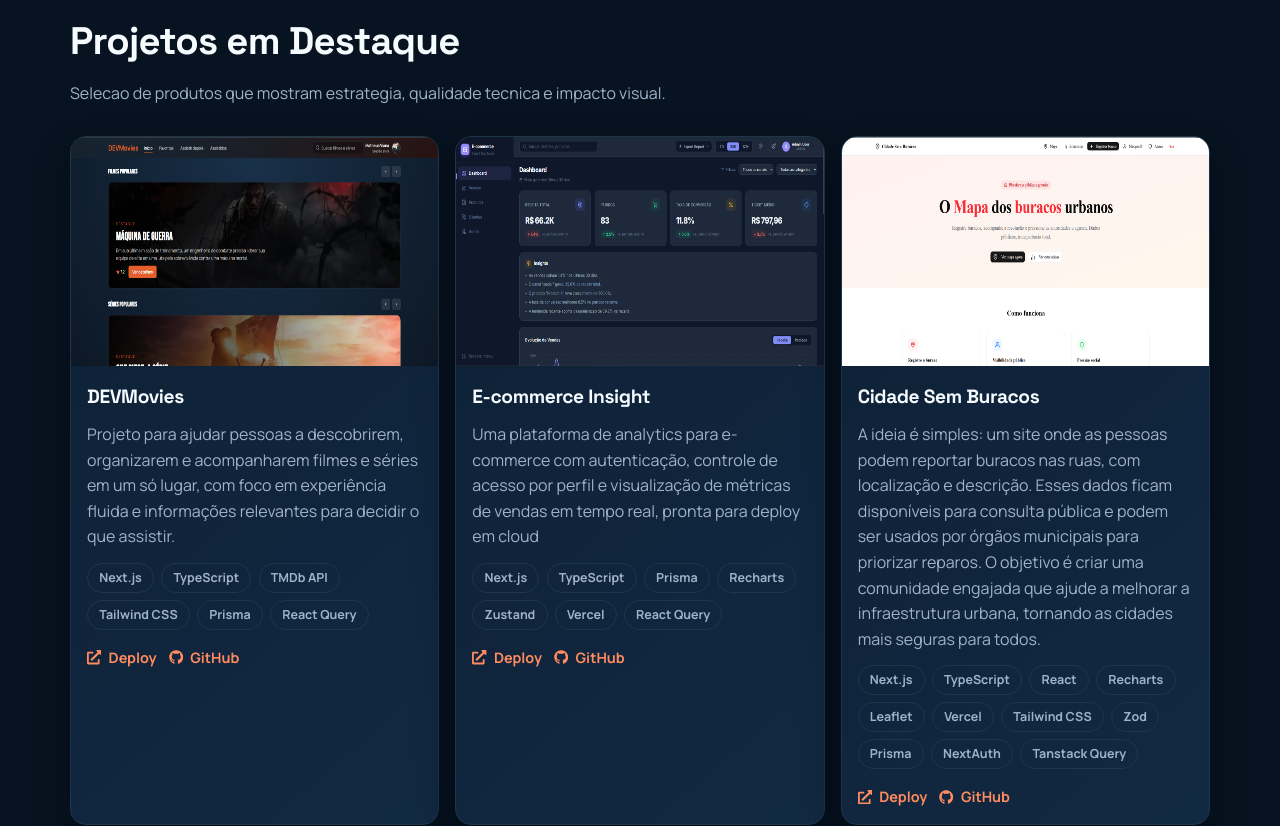
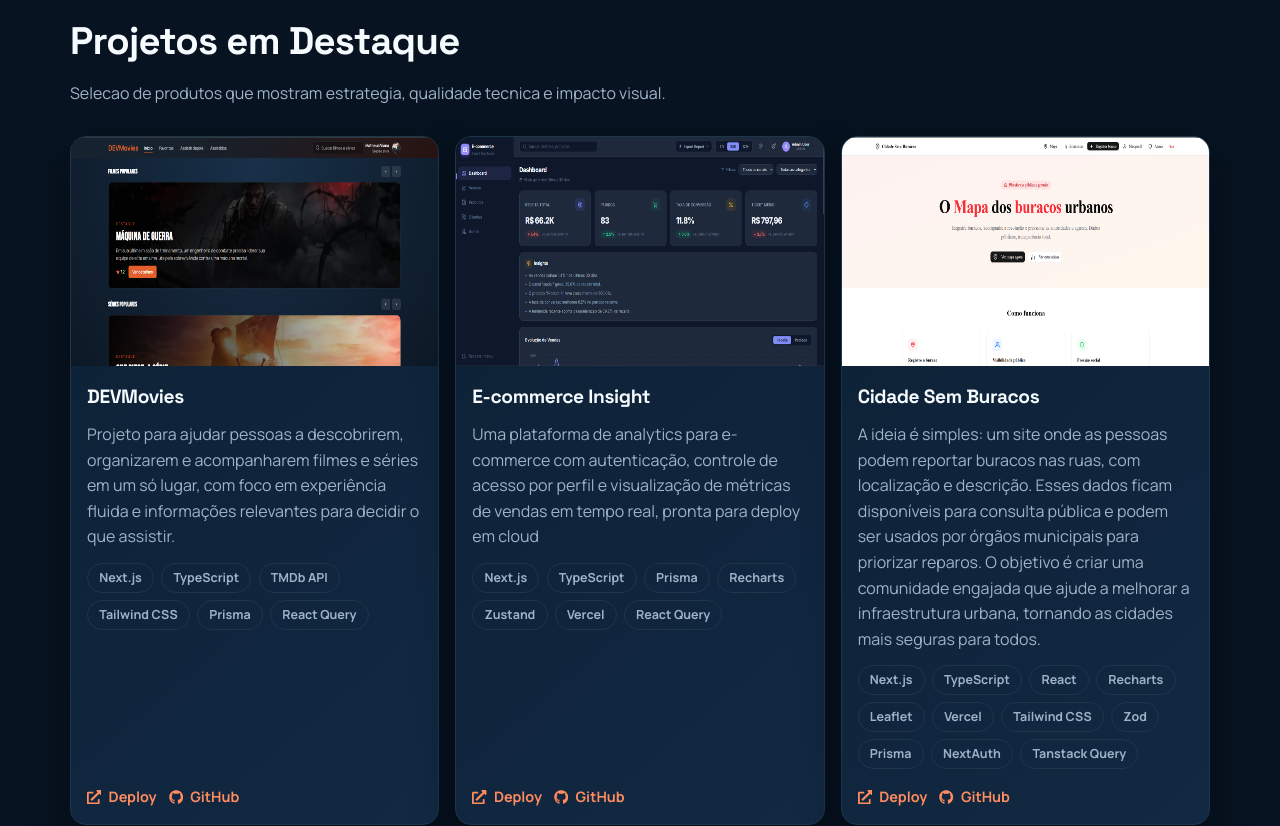
Before and after one commit to DEViana97/deviana-portifolio, a Next.js app: page / in a window 1280 px wide. Shown: the part 2000-2826 px from the top of the page. Built offline with nearby package versions, Linux system fonts and the light colour scheme.

Commit message:
fix(Projects): adjust layout properties for Card and Body components

```diff
--- a/src/components/Projects/Projects.tsx
+++ b/src/components/Projects/Projects.tsx
@@ -98,6 +98,8 @@ const Card = styled(motion.article)`
   overflow: hidden;
   background: ${({ theme }) => theme.gradients.card};
   box-shadow: ${({ theme }) => theme.shadows.card};
+  display: flex;
+  flex-direction: column;
 `;
 
 const ImageWrap = styled.div`
@@ -108,6 +110,9 @@ const ImageWrap = styled.div`
 
 const Body = styled.div`
   padding: 1rem;
+  display: flex;
+  flex-direction: column;
+  flex: 1;
 
   h3 {
     font-size: 1.2rem;
@@ -136,7 +141,8 @@ const Tags = styled.div`
 `;
 
 const Links = styled.div`
-  margin-top: 1rem;
+  margin-top: auto;
+  padding-top: 1rem;
   display: flex;
   gap: 0.75rem;
 
```
